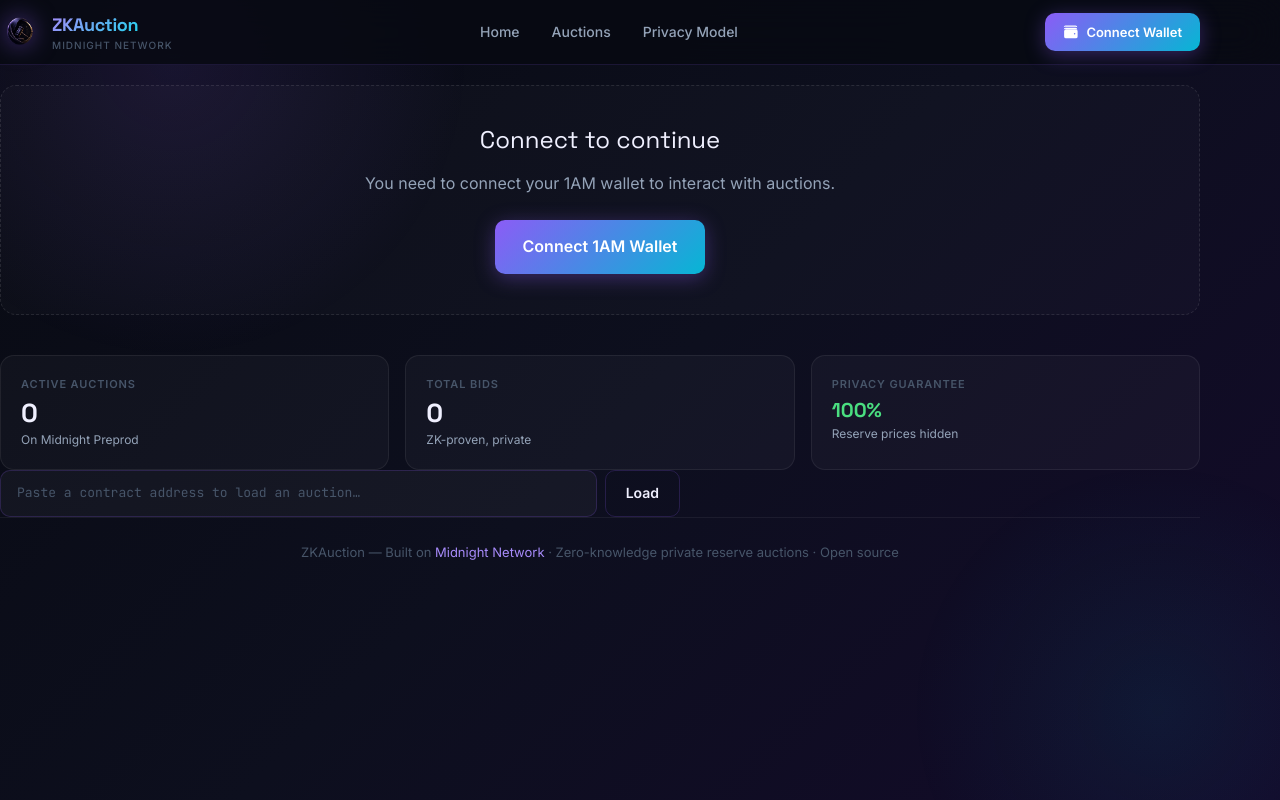
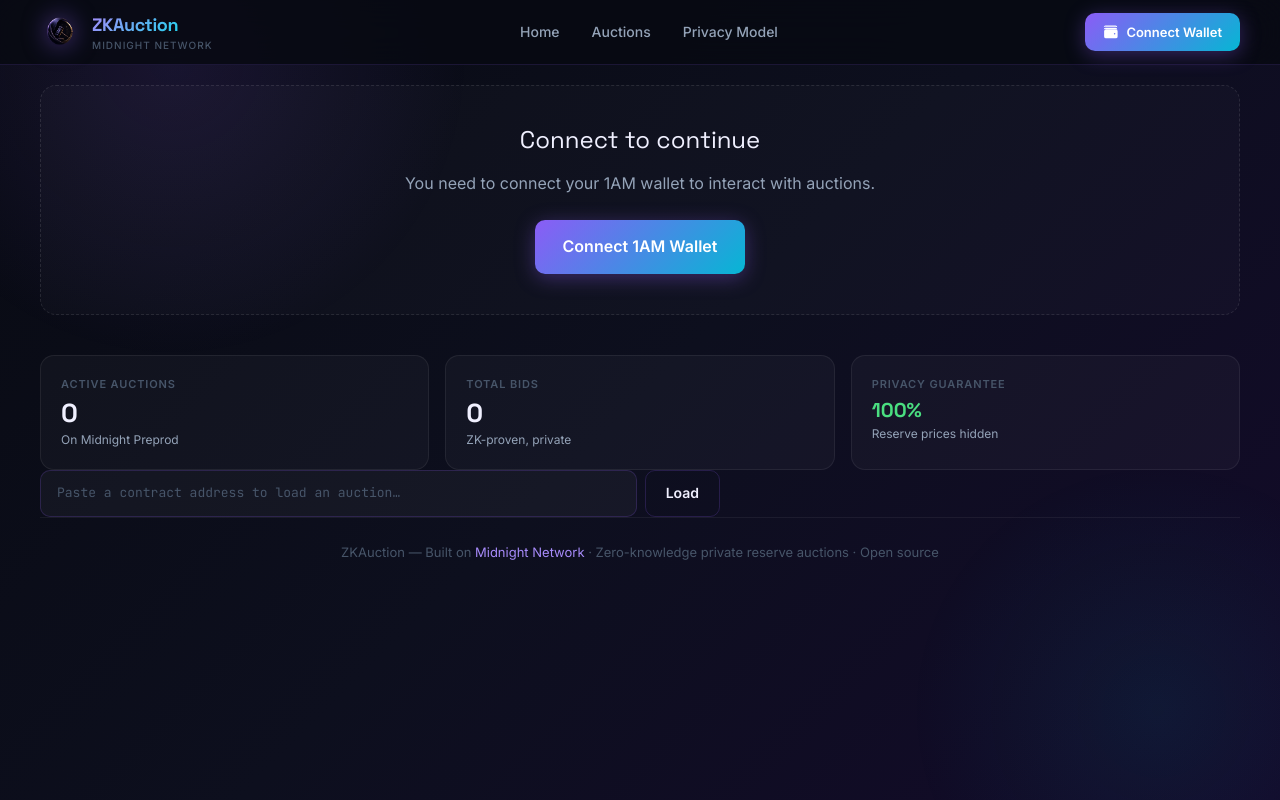
Before and after one commit to thisisouvik/ZKAuction, a Next.js app: page /auctions in a window 1280 px wide. Built offline with nearby package versions, Linux system fonts and the light colour scheme.

Commit message:
fix: restore inline layout centering to fix UI glitch

```diff
--- a/app/auctions/page.tsx
+++ b/app/auctions/page.tsx
@@ -324,7 +324,7 @@ function AuctionPage() {
       <Navbar wallet={wallet} />
 
       {/* ── Main content ─────────────────────────────────────────────── */}
-      <main className="flex-1 w-full max-w-[1200px] mx-auto px-4 py-8 md:px-6 md:py-12">
+      <main className="flex-1 w-full px-4 py-8 md:px-6 md:py-12" style={{ maxWidth: 1200, margin: '0 auto' }}>
 
         <section style={{ textAlign: 'center', marginBottom: 40, marginTop: 20 }}>
           {wallet.isConnected ? (
@@ -373,7 +373,8 @@ function AuctionPage() {
 
         {/* Stats bar */}
         <section
-          className="fade-up stagger-4 grid grid-cols-1 md:grid-cols-3 gap-4 mb-14"
+          className="fade-up stagger-4 mb-14"
+          style={{ display: 'grid', gridTemplateColumns: 'repeat(auto-fit, minmax(280px, 1fr))', gap: '16px' }}
           aria-label="Protocol statistics"
         >
           <div className="stat-card">
@@ -395,7 +396,7 @@ function AuctionPage() {
 
         {/* Auction lookup bar */}
         <section id="auctions" className="mb-10" aria-label="Load auction by address">
-          <div className="flex flex-col sm:flex-row gap-2 max-w-[680px] w-full">
+          <div className="flex flex-col sm:flex-row gap-2 w-full" style={{ maxWidth: 680 }}>
             <input
               id="auction-address-input"
               className="input input-mono"
@@ -417,7 +418,7 @@ function AuctionPage() {
 
         {/* Auctions grid */}
         <section aria-label="Active auctions" className="mb-20">
-          <div className="grid grid-cols-1 sm:grid-cols-[repeat(auto-fill,minmax(320px,1fr))] gap-5">
+          <div style={{ display: 'grid', gridTemplateColumns: 'repeat(auto-fill, minmax(320px, 1fr))', gap: '20px' }}>
             {auctions.map(({ address, state, itemDescription, deployerAddress }) => {
               // isSeller: compare stored deployer wallet address with current wallet address
               // Also fallback to localStorage for older auctions created before the DB change
--- a/components/Navbar.tsx
+++ b/components/Navbar.tsx
@@ -26,7 +26,7 @@ export function Navbar({ wallet }: NavbarProps) {
         background: 'rgba(8,10,18,0.85)',
       }}
     >
-      <div className="max-w-[1200px] mx-auto px-4 md:px-6 flex items-center justify-between h-16">
+      <div className="px-4 md:px-6 h-16" style={{ maxWidth: 1200, margin: '0 auto', display: 'flex', alignItems: 'center', justifyContent: 'space-between' }}>
         {/* Logo */}
         <div style={{ display: 'flex', alignItems: 'center', gap: 12 }}>
           {/* ZKAuction logo from /public/logo.png */}
```
